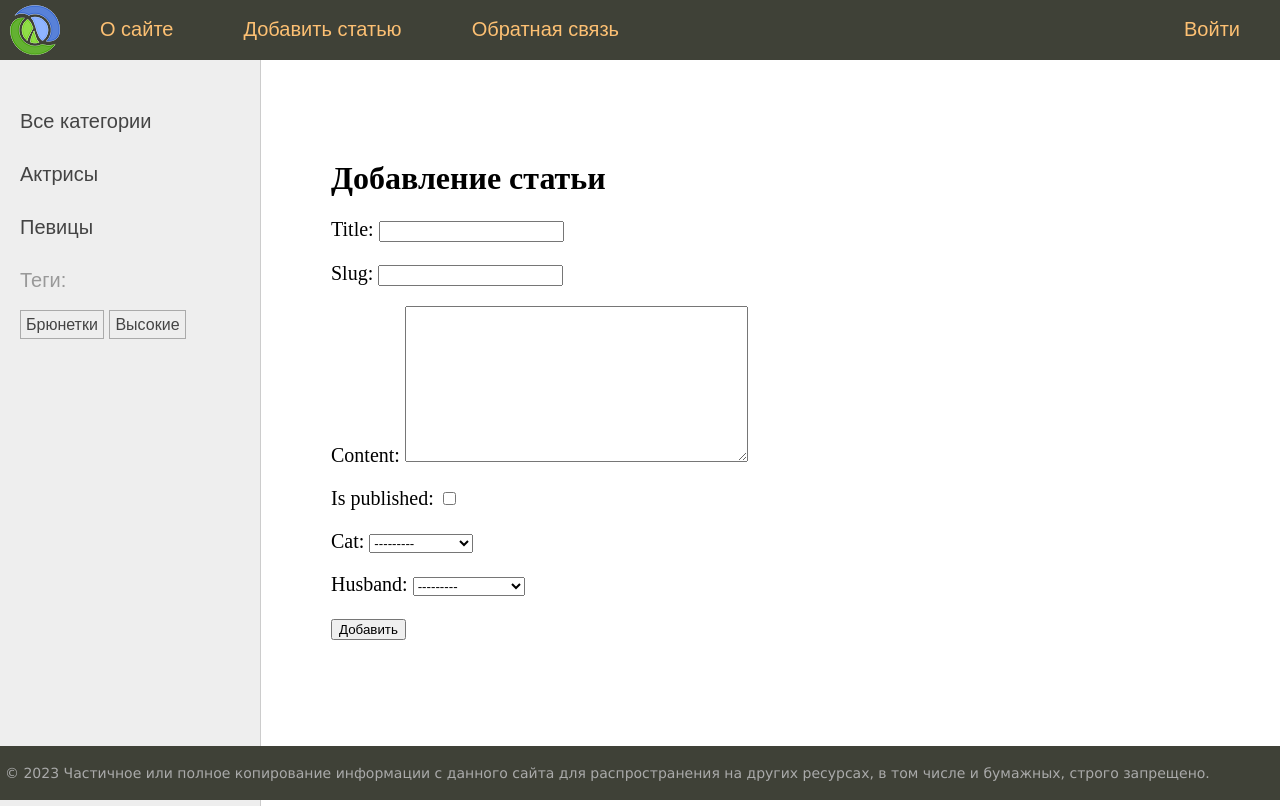
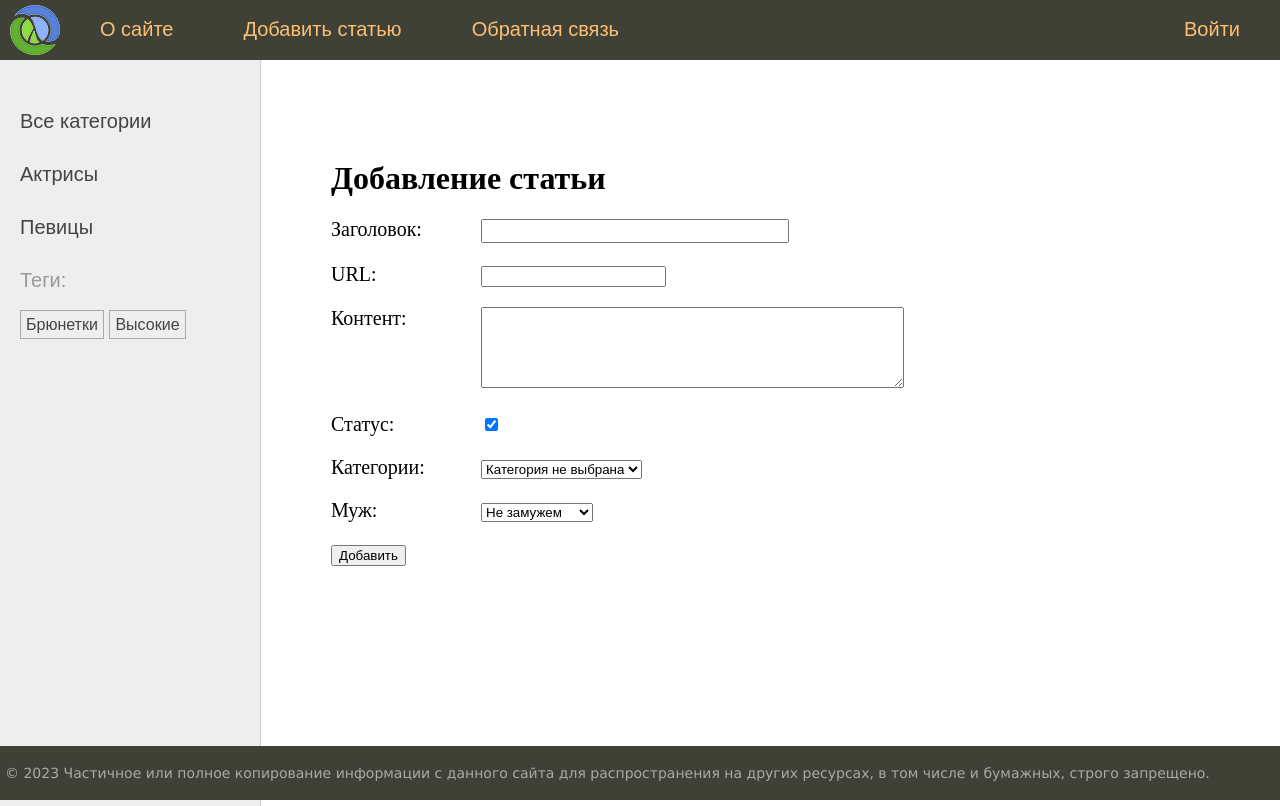
Before and after one commit to sayasufi/django_learning_project, a Django app: page /addpage/ in a window 1280 px wide. Run offline with Django 4.2, Linux system fonts and the light colour scheme; data comes from the database, SQL or seed files in the repository; parts of the project's set-up code (start-up, migrations or seed data) failed here and were passed over.

Commit message:
Displaying form fields. Saving the transferred data in the database

```diff
--- a/sitewomen/women/forms.py
+++ b/sitewomen/women/forms.py
@@ -5,9 +5,28 @@
 # https://docs.djangoproject.com/en/4.2/ref/forms/api/#django.forms.Form
 # https://docs.djangoproject.com/en/4.2/ref/forms/fields/
 class AddPostForm(forms.Form):
-    title = forms.CharField(max_length=255)
-    slug = forms.SlugField(max_length=255)
-    content = forms.CharField(widget=forms.Textarea(), required=False)
-    is_published = forms.BooleanField(required=False)
-    cat = forms.ModelChoiceField(queryset=Category.objects.all())
-    husband = forms.ModelChoiceField(queryset=Husband.objects.all(), required=False)
+    title = forms.CharField(
+        max_length=255,
+        label="Заголовок",
+        widget=forms.TextInput(attrs={"class": "form-input"}),
+    )
+    slug = forms.SlugField(max_length=255, label="URL")
+    content = forms.CharField(
+        widget=forms.Textarea(attrs={"cols": 50, "rows": 5}),
+        required=False,
+        label="Контент",
+    )
+    is_published = forms.BooleanField(
+        required=False, label="Статус", initial=True
+    )
+    cat = forms.ModelChoiceField(
+        queryset=Category.objects.all(),
+        label="Категории",
+        empty_label="Категория не выбрана",
+    )
+    husband = forms.ModelChoiceField(
+        queryset=Husband.objects.all(),
+        required=False,
+        label="Муж",
+        empty_label="Не замужем",
+    )
--- a/sitewomen/women/templates/women/addpage.html
+++ b/sitewomen/women/templates/women/addpage.html
@@ -4,7 +4,11 @@
     <h1>{{ title }}</h1>
     <form action="" method="post">
         {% csrf_token %}
-        {{ form.as_p }}
+        <div class="form-error">{{ form.non_field_errors }}</div>
+        {% for f in form %}
+            <p><label class="form-label" for="{{ f.id_for_label }}">{{ f.label }}: </label>{{ f }}</p>
+            <div class="form-error">{{ f.errors }}</div>
+        {% endfor %}
         <button type="submit">Добавить</button>
     </form>
 {% endblock %}
--- a/sitewomen/women/views.py
+++ b/sitewomen/women/views.py
@@ -1,5 +1,5 @@
 from django.http import HttpResponse, HttpResponseNotFound
-from django.shortcuts import render, get_object_or_404
+from django.shortcuts import render, get_object_or_404, redirect
 
 from women.forms import AddPostForm
 from women.models import Women, Category, TagPost
@@ -46,7 +46,12 @@
     if request.method == "POST":
         form = AddPostForm(request.POST)
         if form.is_valid():
-            print(form.cleaned_data)
+            # print(form.cleaned_data)
+            try:
+                Women.objects.create(**form.cleaned_data)
+                return redirect("home")
+            except:
+                form.add_error(None, "Ошибка добавления поста")
     else:
         form = AddPostForm()
 
```
